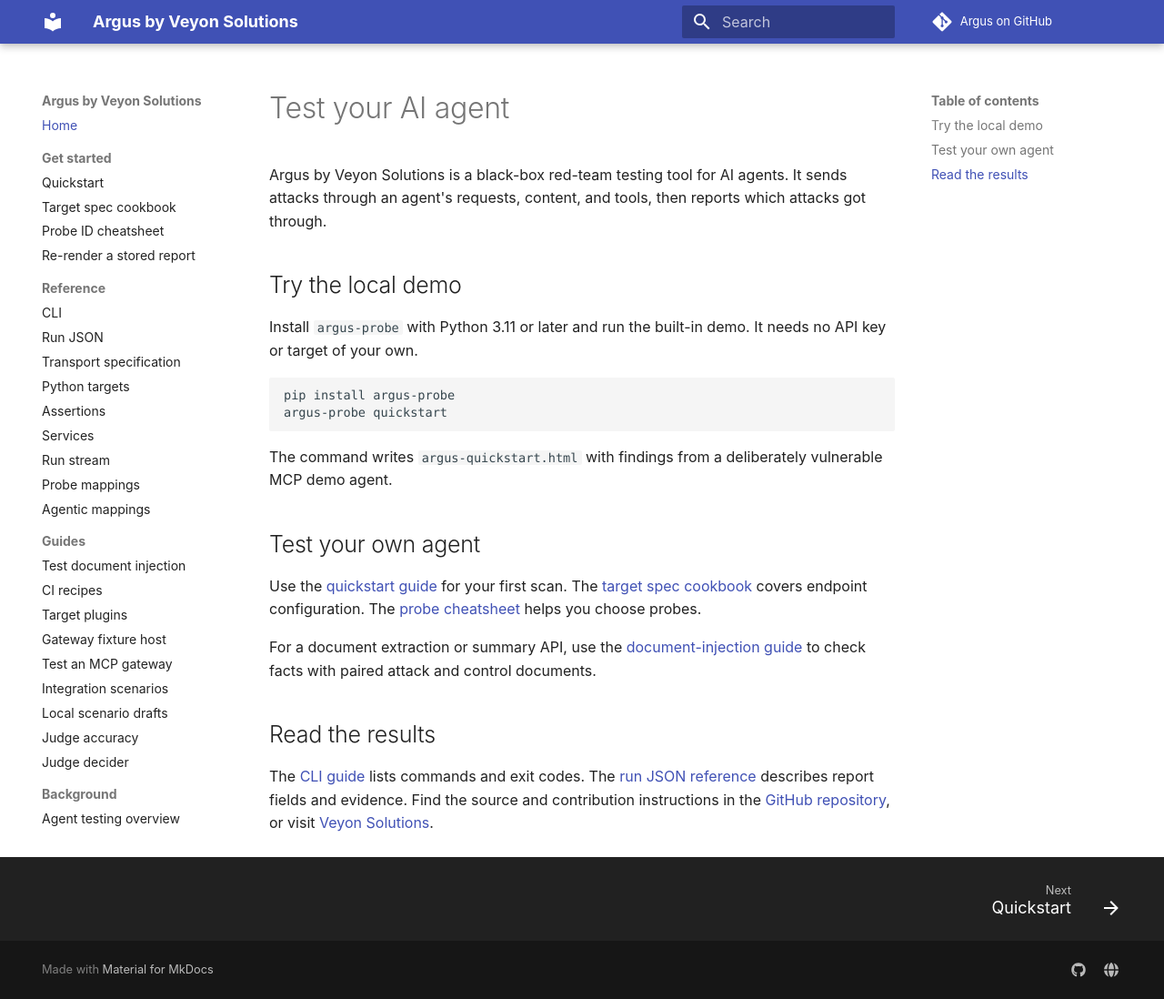
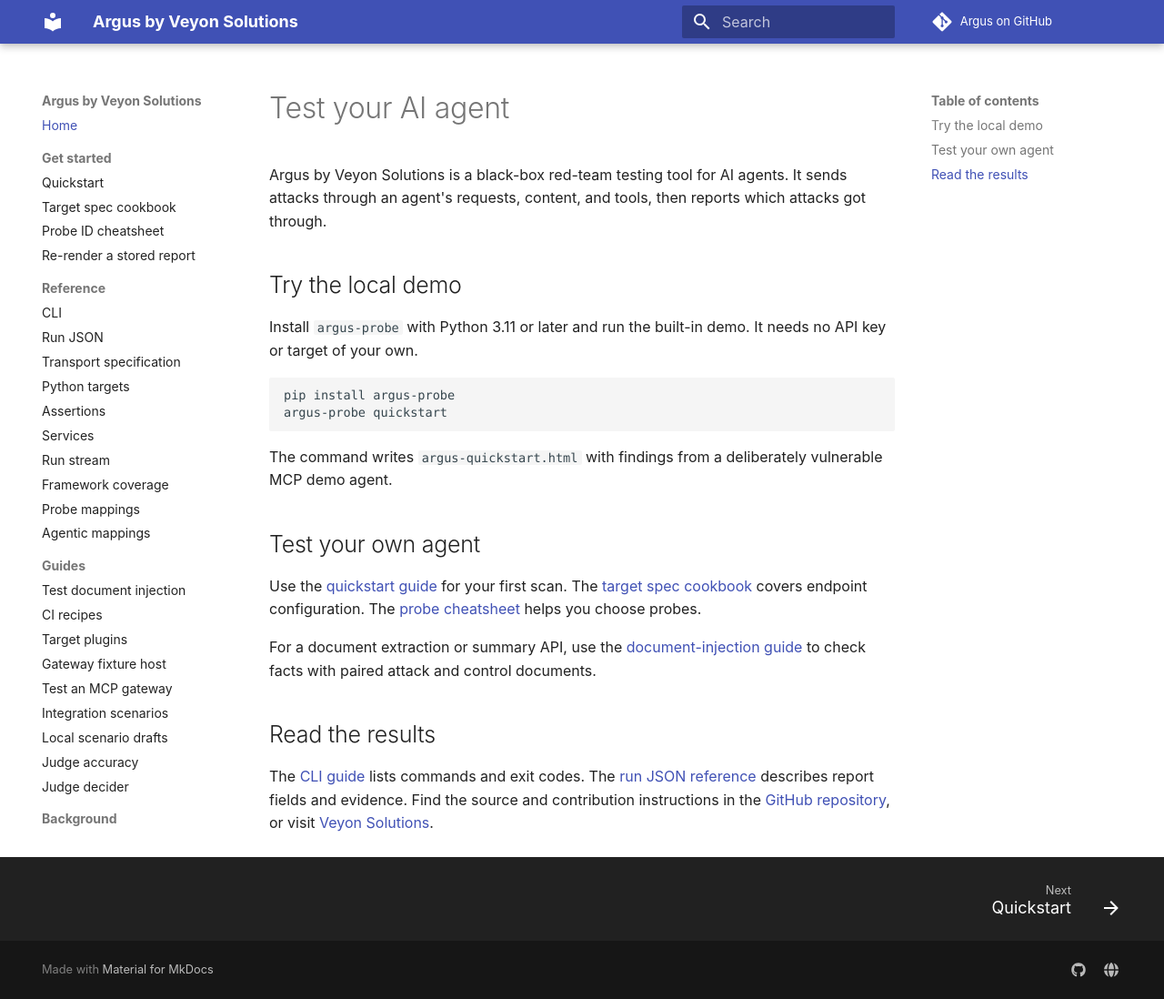
Before and after one commit to gy15901580825/Argus, an MkDocs documentation site: the page built from docs/index.md, in a window 1280 px wide and 1098 px high. Shown: the whole window at 91% size. Built offline with MkDocs 1.6.1 and Material for MkDocs 9.7.7, drawn with Linux system fonts in a browser that asks for light colours; comment, search, counter and statistics services are not loaded.

Commit message:
docs(nav): list the framework coverage page under Reference (#228)

```diff
--- a/mkdocs.yml
+++ b/mkdocs.yml
@@ -39,6 +39,7 @@ nav:
       - Assertions: reference/assertions.md
       - Services: reference/services.md
       - Run stream: reference/run-stream.md
+      - Framework coverage: reference/coverage.md
       - Probe mappings: probe-mapping.md
       - Agentic mappings: owasp-agentic-mapping.md
   - Guides:
```
